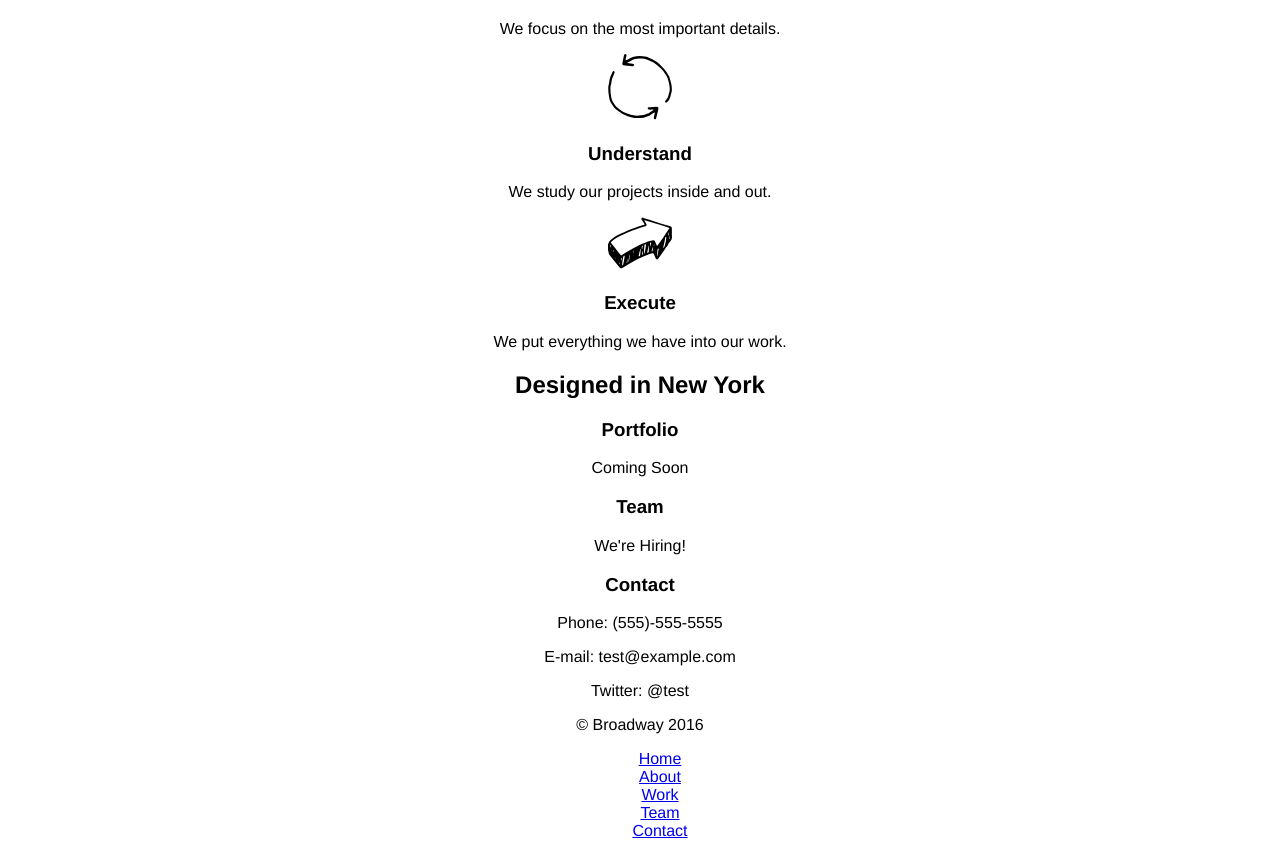
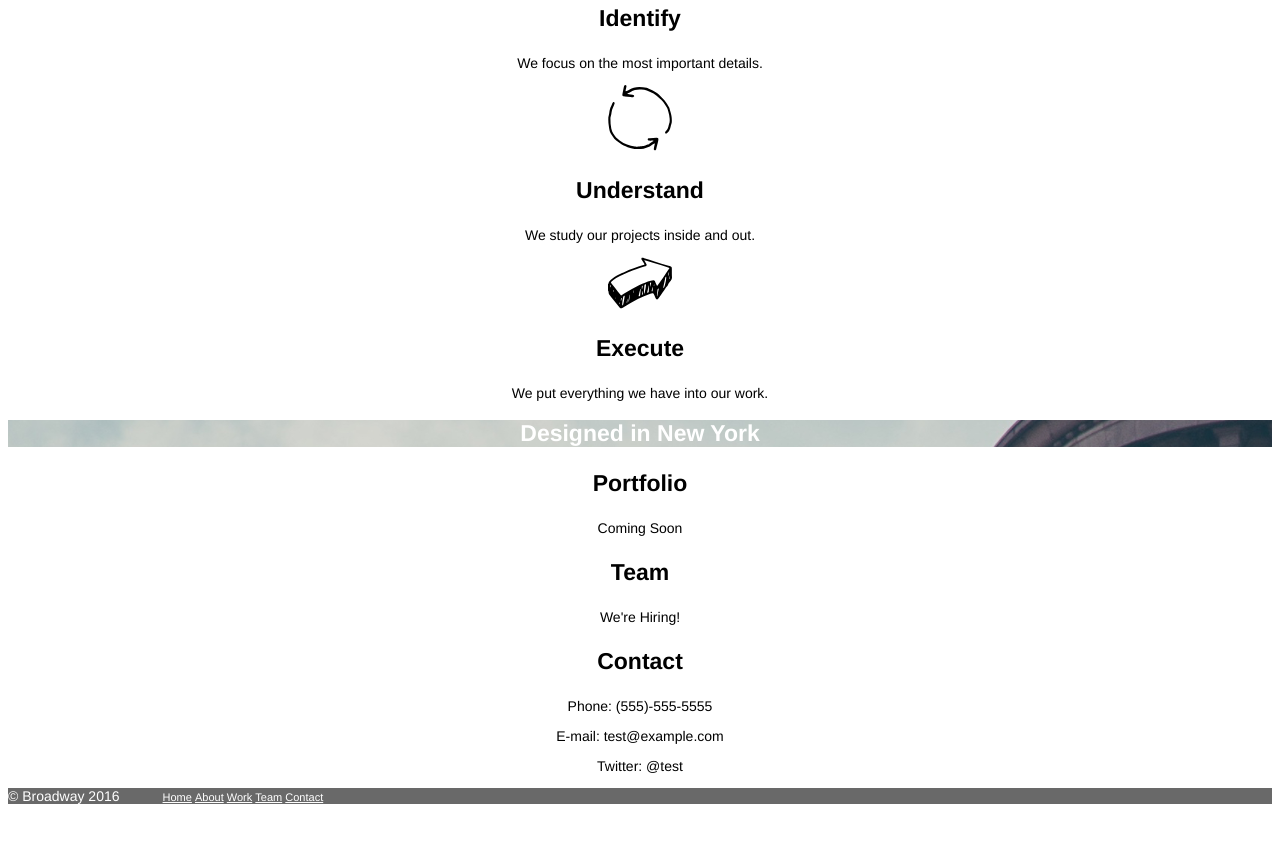
Before and after one commit to MattFredBrooks/broadway, a plain HTML site: page index.html in a window 1280 px wide. Shown: the part 425-1281 px from the top of the page. After the commit the page ends 1237 px from the top, so only its background shows below. Drawn offline with Linux system fonts and the light colour scheme.

Commit message:
Add finished

```diff
--- a/index.html
+++ b/index.html
@@ -47,10 +47,8 @@
 
 <!-- Footer -->
     <footer>
-      <p>
-        &copy; Broadway 2016
-      </p>
-      <nav>
+      <nav id="footer-nav">
+        <p id="copywrite">&copy; Broadway 2016</p>
         <ul>
           <a href="#home"><li>Home</li></a>
           <a href="#about"><li>About</li></a>
--- a/resources/css/style.css
+++ b/resources/css/style.css
@@ -13,6 +13,20 @@ h1 {
   color: white;
 }
 
+h2 {
+  font-size: 32px;
+  font-weight: bold;
+}
+
+h3 {
+  font-size: 23px;
+  font-weight: bold;
+}
+
+p {
+  font-size: 14px;
+}
+
 #landing {
   background-image: url("../images/the-flatiron-building.png");
   background-repeat: no-repeat;
@@ -22,3 +36,33 @@ h1 {
   font-size: 18px;
   color: white;
 }
+
+#about {
+  font-size: 23px;
+  font-weight: bold;
+  color: white;
+  background-image: url("../images/the-flatiron-building.png")
+}
+
+#copywrite {
+  display: inline;
+}
+
+footer {
+  font-size: 11px;
+  color: white;
+  background-color: dimgray;
+  text-align: left;
+}
+
+footer nav ul {
+  display: inline;
+}
+
+footer nav li {
+  display: inline;
+}
+
+#footer-nav a {
+  color: white;
+}
```
